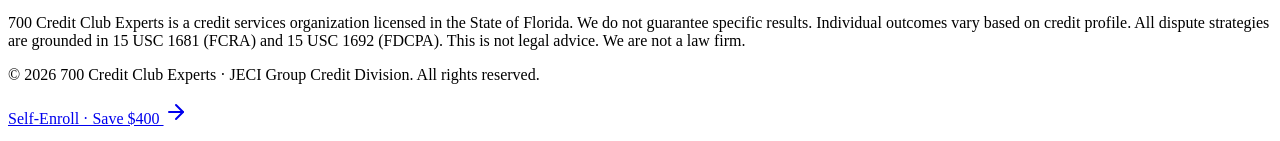
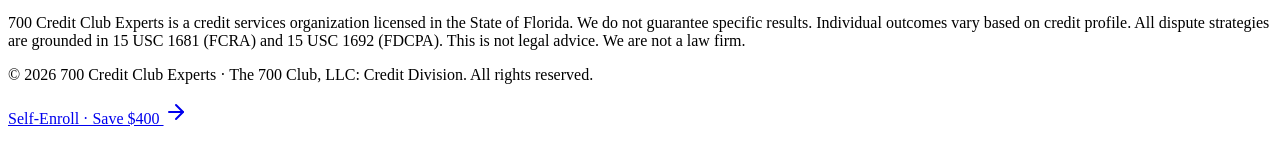
Before and after one commit to tradersurfer/700creditclubexperts, a React (Vite) app in the folder client/: page / in a window 1280 px wide. Shown: the part 10899-11040 px from the top of the page. Built offline with nearby package versions, Linux system fonts and the light colour scheme; what @shared/schema would draw is missing.

Commit message:
updated contact on footer

```diff
--- a/client/src/components/Footer.tsx
+++ b/client/src/components/Footer.tsx
@@ -161,7 +161,7 @@
             This is not legal advice. We are not a law firm.
           </p>
           <p className="text-slate-600 text-xs text-center mt-4">
-            &copy; {new Date().getFullYear()} 700 Credit Club Experts · JECI Group Credit Division. All rights reserved.
+            &copy; {new Date().getFullYear()} 700 Credit Club Experts · The 700 Club, LLC: Credit Division. All rights reserved.
           </p>
         </div>
       </div>
```
